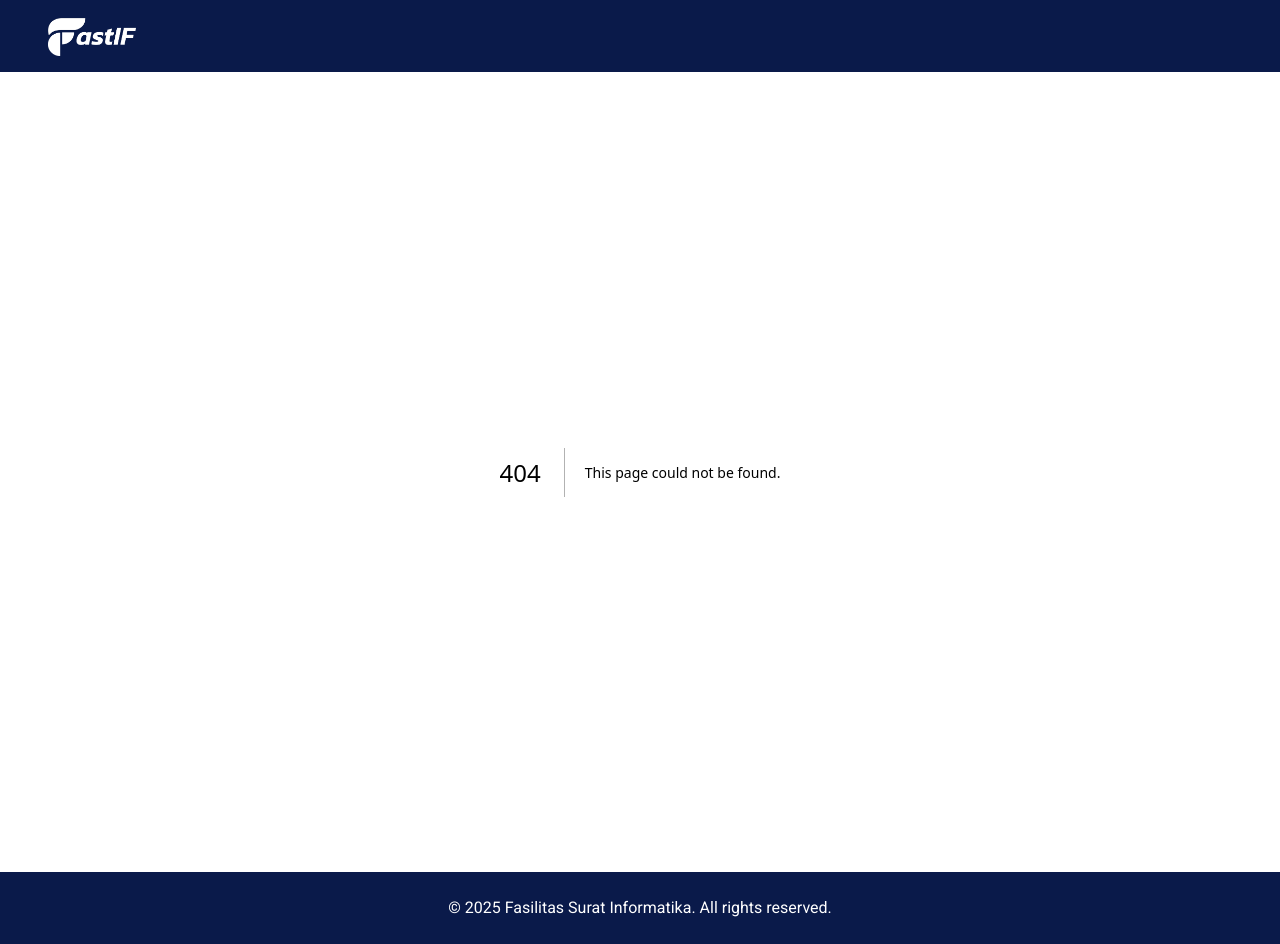
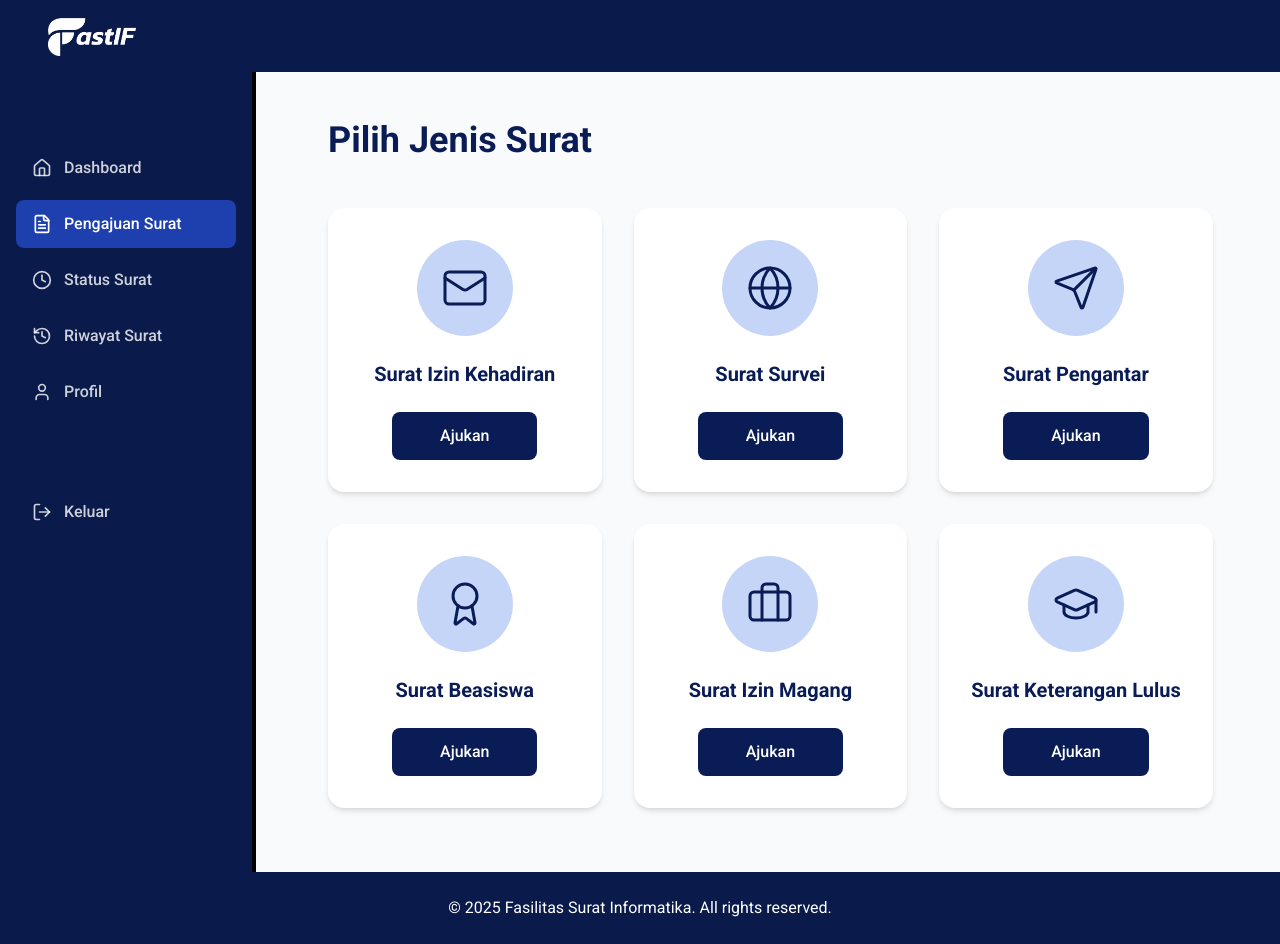
Before and after one commit to Suanda27/FastIF, a Next.js app: page /mahasiswa/PengajuanSurat in a window 1280 px wide. Before the commit this address had no page. Built offline with nearby package versions, Linux system fonts and the light colour scheme.

Commit message:
Add PengajuanSurat page and CardSurat component; update Sidebar menu item path

```diff
--- /dev/null
+++ b/src/app/mahasiswa/PengajuanSurat/page.tsx
@@ -0,0 +1,61 @@
+import React from 'react';
+import Sidebar from '../components/SidebarMhs';
+import CardSurat from '../components/CardSurat';
+import { Mail, Globe, Send, Award, Briefcase, GraduationCap } from 'lucide-react';
+
+const suratTypes = [
+  {
+    title: 'Surat Izin Kehadiran',
+    icon: Mail,
+    link: '/pengajuan/izin-kehadiran',
+  },
+  {
+    title: 'Surat Survei',
+    icon: Globe,
+    link: '/pengajuan/survei',
+  },
+  {
+    title: 'Surat Pengantar',
+    icon: Send,
+    link: '/pengajuan/pengantar',
+  },
+  {
+    title: 'Surat Beasiswa',
+    icon: Award,
+    link: '/pengajuan/beasiswa',
+  },
+  {
+    title: 'Surat Izin Magang',
+    icon: Briefcase,
+    link: '/pengajuan/izin-magang',
+  },
+  {
+    title: 'Surat Keterangan Lulus',
+    icon: GraduationCap,
+    link: '/pengajuan/keterangan-lulus',
+  },
+];
+
+export default function PengajuanSuratPage() {
+  return (
+    <div className="flex min-h-screen bg-gray-50 relative">
+      <Sidebar />
+      <div className="p-12 pl-18">
+        <h1 className="text-4xl font-bold text-[#0A1C56] mb-12">
+          Pilih Jenis Surat
+        </h1>
+
+        <div className="grid grid-cols-1 md:grid-cols-2 lg:grid-cols-3 gap-8">
+          {suratTypes.map((surat) => (
+            <CardSurat
+              key={surat.title}
+              title={surat.title}
+              icon={surat.icon}
+              link={surat.link}
+            />
+          ))}
+        </div>
+      </div>
+    </div>
+  );
+}
--- /dev/null
+++ b/src/app/mahasiswa/components/CardSurat.tsx
@@ -0,0 +1,30 @@
+import React from 'react';
+import Link from 'next/link';
+import { LucideIcon } from 'lucide-react';
+
+interface CardSuratProps {
+  title: string;
+  icon: LucideIcon;
+  link: string;
+}
+
+export default function CardSurat({ title, icon: Icon, link }: CardSuratProps) {
+  return (
+    <div className="bg-white rounded-2xl shadow-md p-8 flex flex-col items-center justify-center hover:shadow-lg transition-shadow">
+      <div className="w-24 h-24 rounded-full bg-[#C5D5F7] flex items-center justify-center mb-6">
+        <Icon size={48} className="text-[#0A1C56]" strokeWidth={1.5} />
+      </div>
+
+      <h3 className="text-xl font-bold text-[#0A1C56] mb-6 text-center">
+        {title}
+      </h3>
+
+      <Link
+        href={link}
+        className="bg-[#0A1C56] text-white px-12 py-3 rounded-lg font-medium hover:bg-[#1976D2] transition-colors"
+      >
+        Ajukan
+      </Link>
+    </div>
+  );
+}
--- a/src/app/mahasiswa/components/SidebarMhs.tsx
+++ b/src/app/mahasiswa/components/SidebarMhs.tsx
@@ -8,7 +8,7 @@ import { Home, FileText, Clock, History, User, LogOut, Menu, X } from 'lucide-re
 
 const menuItems = [
   { href: '/mahasiswa/DashboardMhs', label: 'Dashboard', icon: Home },  // update path
-  { href: '/pengajuan-surat', label: 'Pengajuan Surat', icon: FileText },
+  { href: '/mahasiswa/PengajuanSurat', label: 'Pengajuan Surat', icon: FileText },
   { href: '/status-surat', label: 'Status Surat', icon: Clock },
   { href: '/riwayat-surat', label: 'Riwayat Surat', icon: History },
   { href: '/profil', label: 'Profil', icon: User },
@@ -43,7 +43,7 @@ export default function Sidebar() {
 
 
       <aside
-        className={`fixed top-0 left-0 h-full w-64 bg-[#0A1A4A] z-40 transform transition-transform duration-300 ease-in-out ${
+        className={`fixed top-0 left-0 h-full w-64 bg-[#0A1A4A] z-40 transform transition-transform duration-300 ease-in-out border-r-4 border-black ${
           isOpen ? 'translate-x-0' : '-translate-x-full lg:translate-x-0'
         } lg:relative lg:transform-none`}
       >
```
